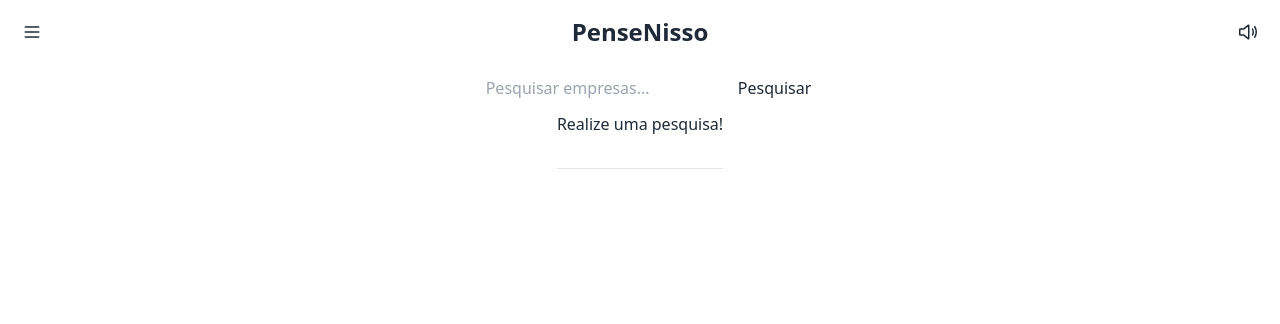
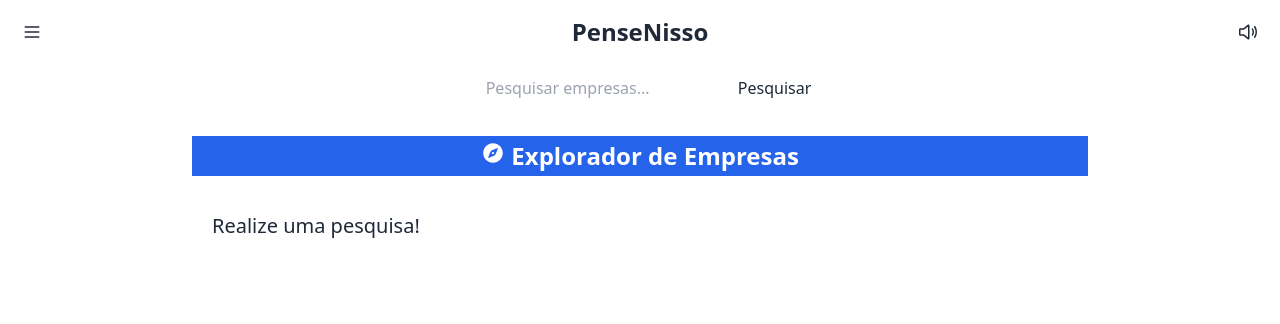
Before and after one commit to PenseNisso/PenseNissoApp, a Django app: page /search/ in a window 1280 px wide. Shown: the top 324 px of the page. Run offline with Django 4.2, Linux system fonts and the light colour scheme; data that the repository does not hold is empty; some libraries are stand-ins or nearby versions.

Commit message:
style: finished styles for both company explorer and user report status

```diff
--- a/comparator/templates/comparator.html
+++ b/comparator/templates/comparator.html
@@ -1,5 +1,9 @@
 {% extends 'global/base.html' %}
 {% block content %}
+
+<div class="flex flex-column justify-center items-center bg-blue-600 text-white w-full h-10 text-center my-6">
+  <h1 class="text-2xl font-bold"><ion-icon name="git-compare"></ion-icon> Compare</h1>
+</div>
 
 <div class="grid xl:grid-cols-2 items-center gap-x-20 gap-y-20 my-10">
   {% for company in selected_companies%}
--- a/infos/templates/report_details.html
+++ b/infos/templates/report_details.html
@@ -10,6 +10,7 @@
 {% if report.user and report.user == user %}
 <div class="divider"></div>
 
+<div class="w-11/12 list-disc list-inside my-1">
     <p>
         <strong>Status: </strong>
         {% if report.status == "AP" %}
@@ -24,6 +25,7 @@
     {% if report.status == "RE" %}
     <p><strong>Feedback dos moderadores: </strong>{{ report.feedback }}</p>
     {% endif %}
+</div>
 
 {% endif %}
 {% endblock %}
--- a/search/templates/search.html
+++ b/search/templates/search.html
@@ -6,7 +6,7 @@
 
 {% block search_header %}
     {% if query is not None %}
-        Resultados para "{{ query }}"
+        Resultados para "{{ query }}":
     {% else %}
         Realize uma pesquisa!
     {% endif %}
--- a/search/templates/search/search_app_template.html
+++ b/search/templates/search/search_app_template.html
@@ -1,30 +1,29 @@
 {% extends "global/base.html" %}
 
 {% block content %}
-    <center class="flex flex-col space-y-4">
-        <div class="search">
-            <h1>
-                {% block search_header %}
-                {% endblock %}
-            </h1>
-        </div>
+    <div class="flex flex-column justify-center items-center bg-blue-600 text-white w-full h-10 text-center my-6">
+        <h1 class="text-2xl font-bold"><ion-icon name="compass"></ion-icon> Explorador de Empresas</h1>
+    </div>
+    <div class="flex flex-col space-y-4 w-full px-5">
+        {% block filter_box %}
+        {% endblock filter_box %}
         <div>
-            {% block filter_box %}
-            {% endblock filter_box %}
-        </div>
-        <div>
-            <hr>
-        <div>
-        <div>
-            <ul>
+            <div class="search mt-3 text-xl font-medium">
+                <h1>
+                    {% block search_header %}
+                    {% endblock %}
+                </h1>
+            </div>
+            <ul class="flex flex-col gap-5 mt-5 px-4">
                 {% for company in company_list %}
-                    <li>
-                        <a href="{% url 'company:company' company.id %}" class="empresa">
-                            {{ company.name }}
+                    <li >
+                        <a class="btn h-20 bg-blue-700 bg-opacity-20 hover:bg-blue-700 hover:bg-opacity-50 flex flex-row justify-between" href="{% url 'company:company' company.id %}" class="empresa">
+                            <div class="flex flex-row items-center gap-4 text-xl"><img class="w-10 h-10"src="{{company.logo.url}} " /> {{ company.name }}</div>
+                            <div><ion-icon name="arrow-forward"></ion-icon></div>
                         </a>
                     </li>
                 {% endfor %}
             </ul>
         </div>
-    </center>
+    </div>
 {% endblock content %}
```
Also changed, not shown: search/templates/explorer.html (+12 -6 lines). Lines whose indentation alone changed are shown as unchanged.
